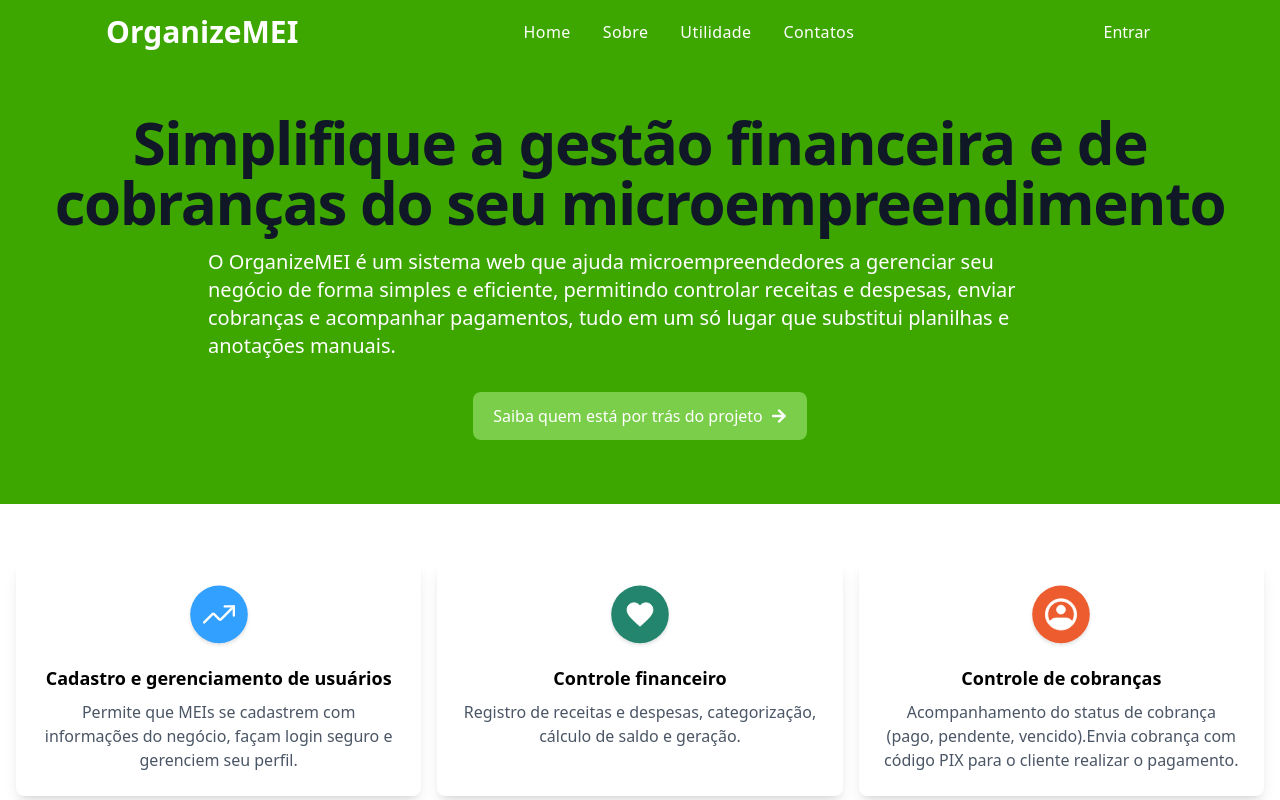
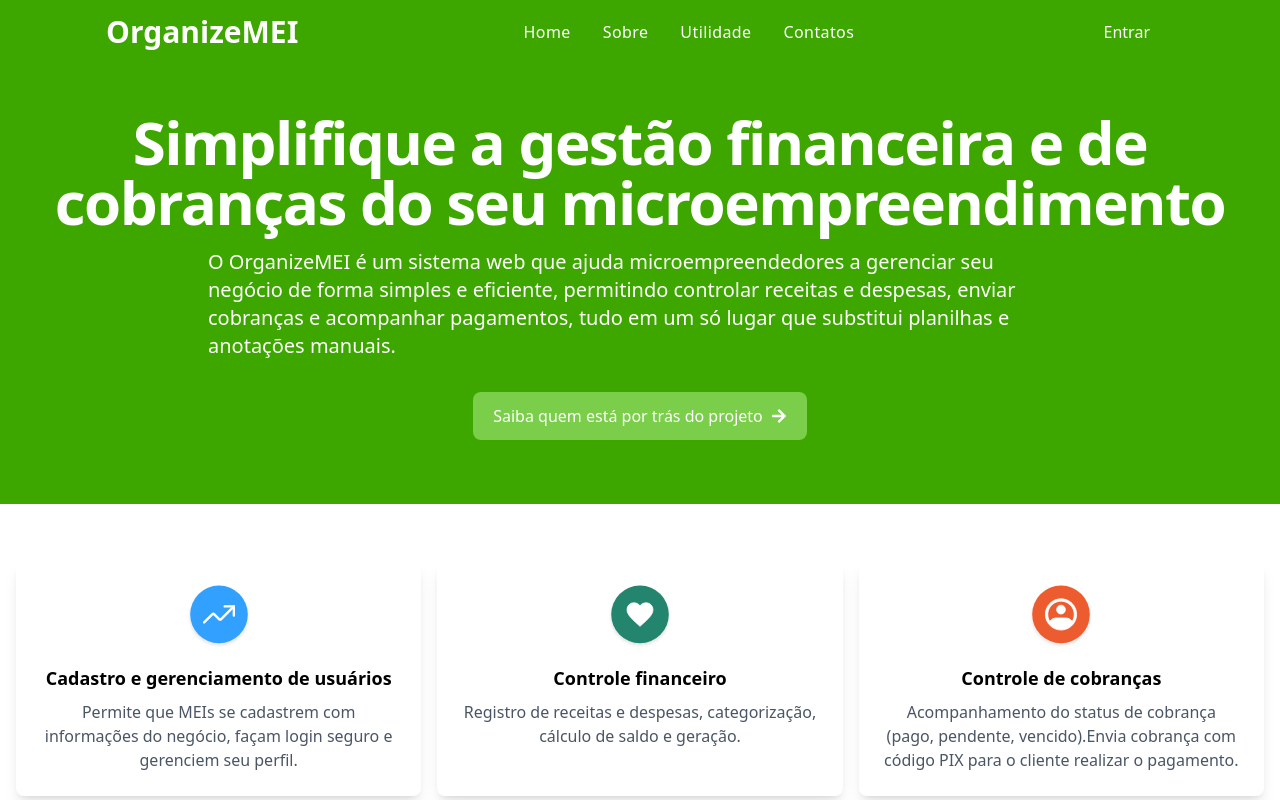
Before and after one commit to natanpms/organize-mei-lp, a React (Vite) app: page / in a window 1280 px wide. Shown: the top 800 px of the page. Built offline with nearby package versions, Linux system fonts and the light colour scheme.

Commit message:
fix: cor do texto secao hero

```diff
--- a/src/components/Hero/index.tsx
+++ b/src/components/Hero/index.tsx
@@ -4,7 +4,7 @@
   return (
     <section id="home" className="bg-[#3DA700]">
       <div className="py-8 px-4 mx-auto max-w-screen-xl text-center lg:py-16">
-        <h1 className="mb-4 text-4xl text-left md:text-center font-extrabold tracking-tight leading-none text-gray-900 md:text-5xl lg:text-6xl dark:text-white">
+        <h1 className="mb-4 text-4xl text-left md:text-center font-extrabold tracking-tight leading-none md:text-5xl lg:text-6xl text-white">
           Simplifique a gestão financeira e de cobranças do seu
           microempreendimento
         </h1>
```
Also changed, not shown: src/constants/utils.ts (added).
